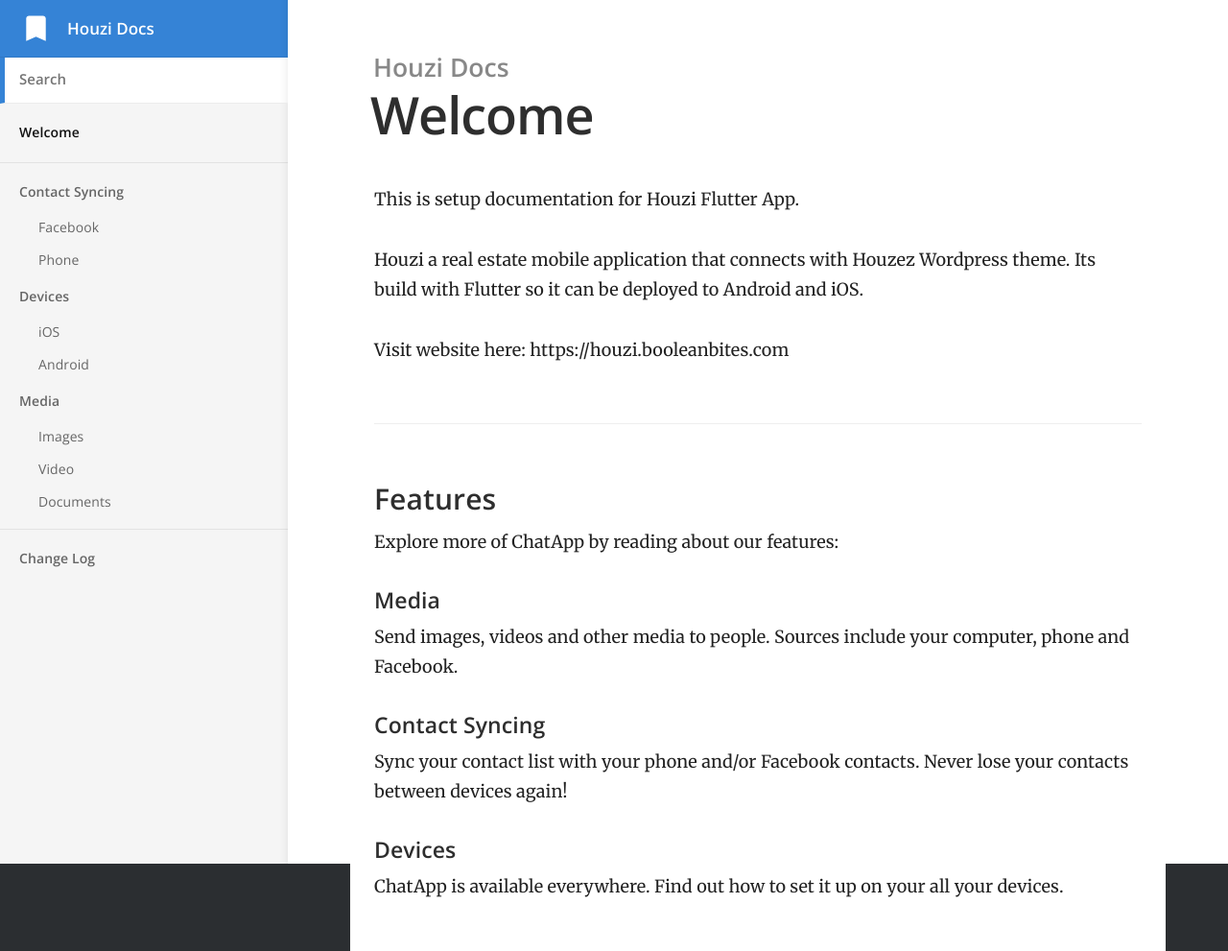
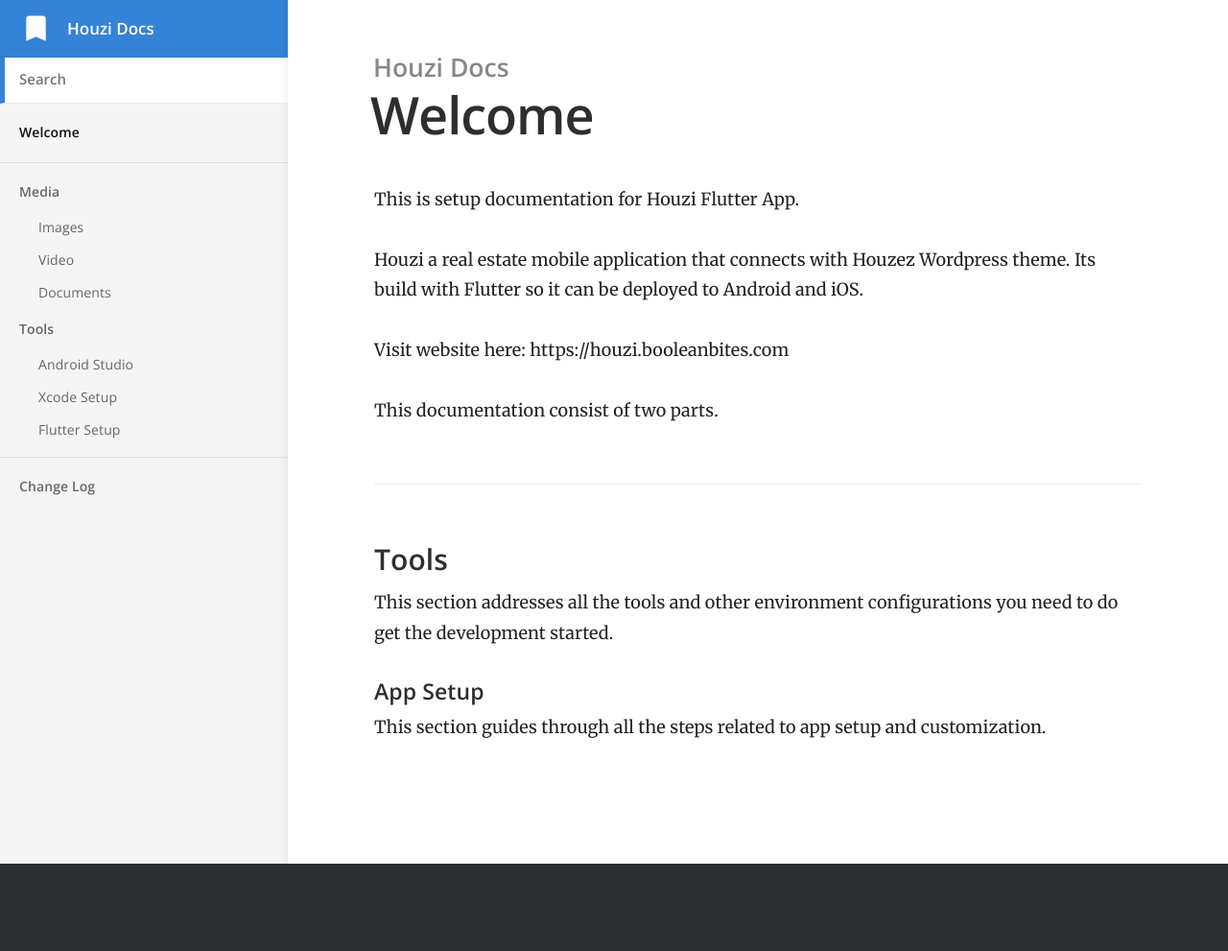
Before and after one commit to booleanbites/houzi-doc, a Jekyll site: the page built from index.md, in a window 1280 px wide. Shown: the whole page at 96% size. Built offline with Jekyll 4.4.1, drawn with Linux system fonts in a browser that asks for light colours; after the commit the page ends 900 px from its top, so only the background shows below that.

Commit message:
Some progress.

```diff
--- a/index.md
+++ b/index.md
@@ -8,18 +8,13 @@ Houzi a real estate mobile application that connects with Houzez Wordpress theme
 
 Visit website here: https://houzi.booleanbites.com
 
-### Features
 
-Explore more of ChatApp by reading about our features:
+This documentation consist of two parts.
 
-#### Media
+### Tools
 
-Send images, videos and other media to people. Sources include your computer, phone and Facebook.
+This section addresses all the tools and other environment configurations you need to do get the development started.
 
-#### Contact Syncing
+#### App Setup
 
-Sync your contact list with your phone and/or Facebook contacts. Never lose your contacts between devices again!
-
-#### Devices
-
-ChatApp is available everywhere. Find out how to set it up on your all your devices.
+This section guides through all the steps related to app setup and customization.
```
Also changed, not shown: Gemfile (+4 -4 lines), _docs/contact-syncing/facebook.md (deleted, +0 -17 lines), _docs/contact-syncing/phone.md (deleted, +0 -18 lines), _docs/devices/android.md (deleted, +0 -15 lines), _docs/devices/ios.md (deleted, +0 -15 lines), _docs/tools/android.md (added, +18 -0 lines), _docs/tools/flutter.md (added, +17 -0 lines), _docs/tools/ios.md (added, +15 -0 lines), Gemfile.lock, README.md (deleted), _docs/app-setup/documents.md (renamed from _docs/media/documents.md), _docs/app-setup/images.md (renamed from _docs/media/images.md), _docs/app-setup/video.md (renamed from _docs/media/video.md).
